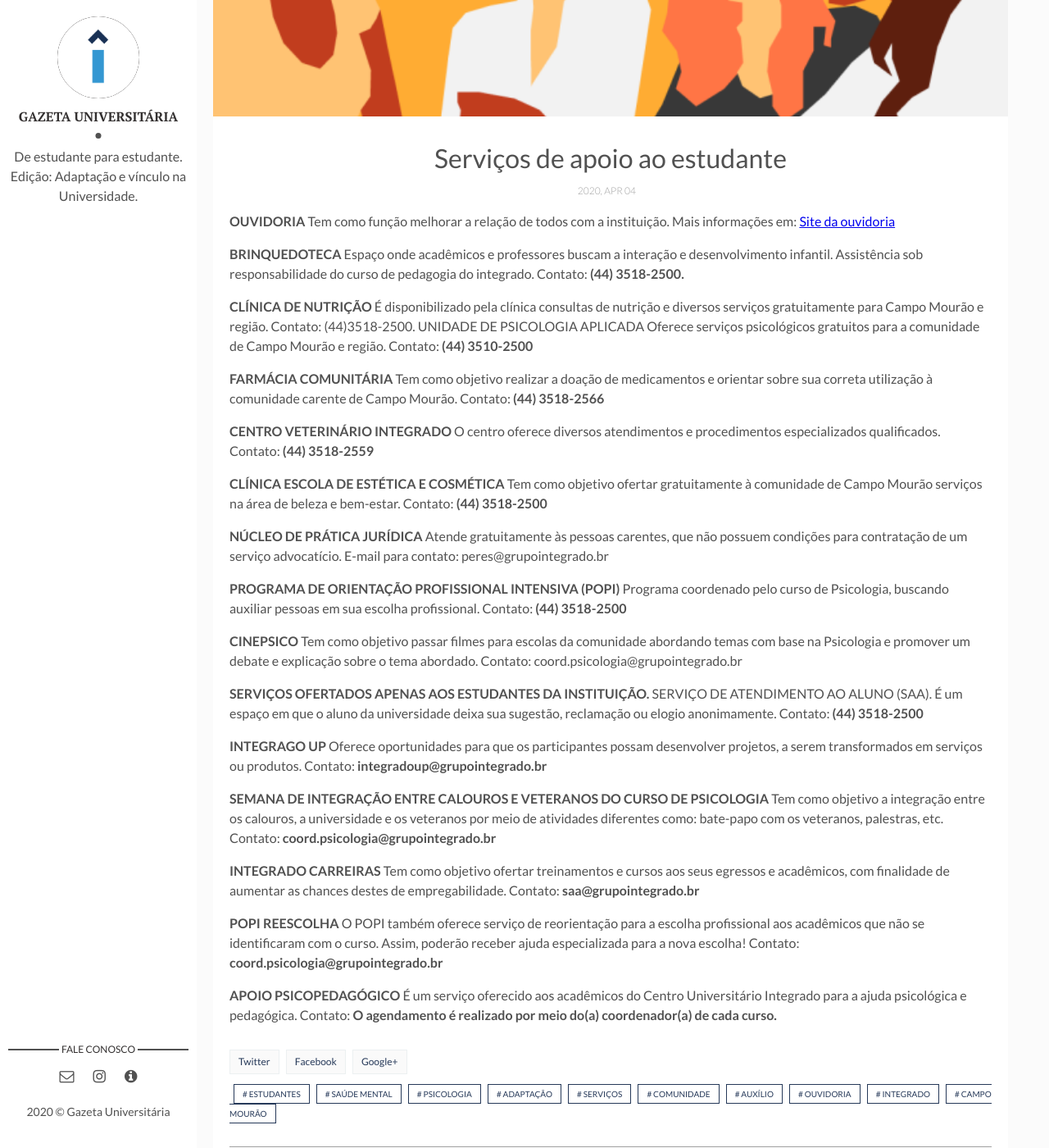
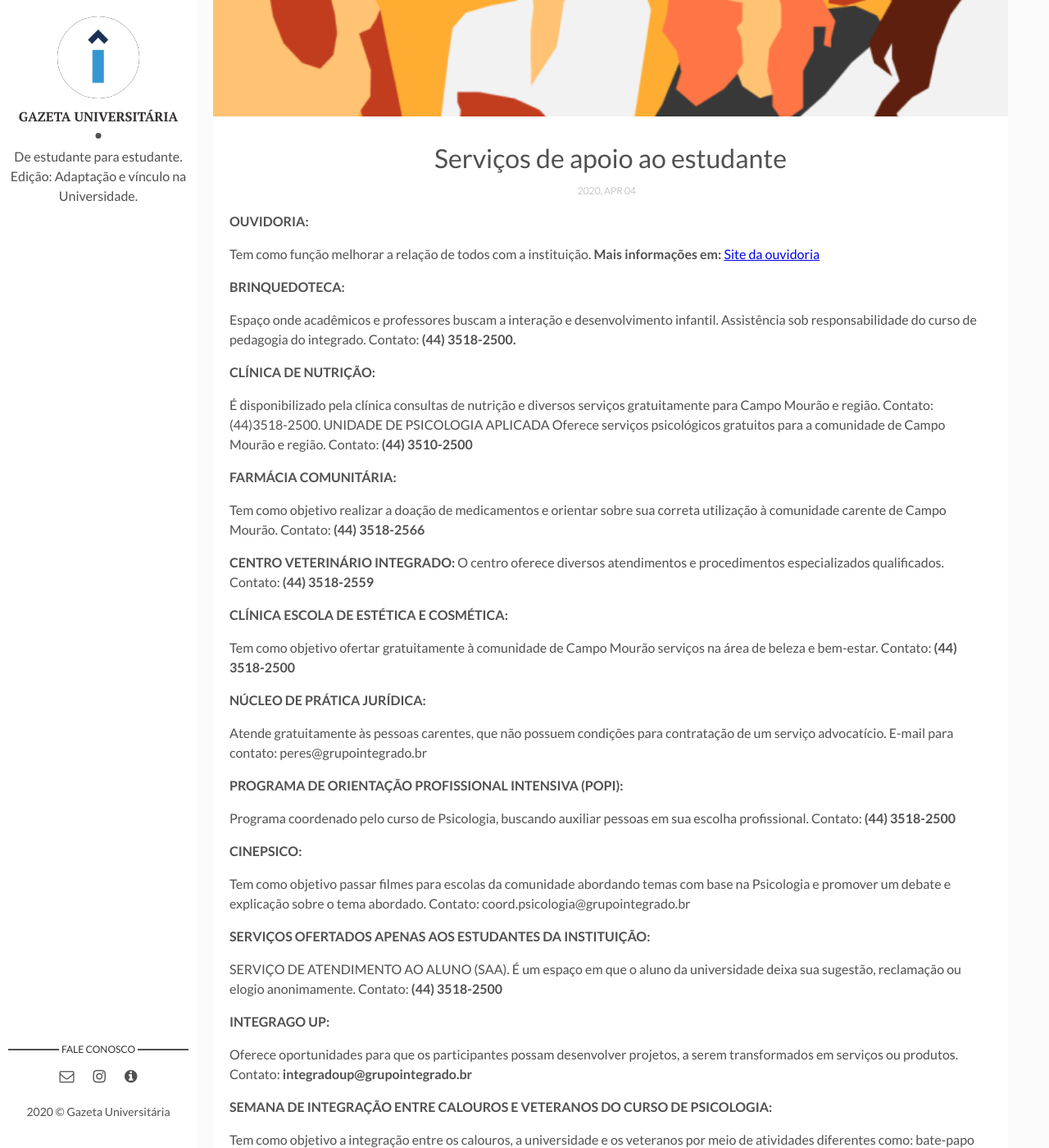
Before and after one commit to gazetauniversitaria/gazetauniversitaria.github.io, a Jekyll site: the page built from _posts/2020-04-04-apoio.markdown, in a window 1280 px wide and 1400 px high, scrolled down 378 px. Shown: the whole window at 82% size. Built offline with Jekyll 4.4.1, drawn with Linux system fonts in a browser that asks for light colours; comment, search, counter and statistics services are not loaded; some of the changed text lies outside the part shown.

Commit message:
Update 2020-04-04-apoio.markdown

```diff
--- a/_posts/2020-04-04-apoio.markdown
+++ b/_posts/2020-04-04-apoio.markdown
@@ -7,67 +7,82 @@ img:  Apoio/Apoio.png
 tags: [Estudantes, Saúde Mental, Psicologia,Adaptação, Serviços, Comunidade, Auxílio, Ouvidoria, Integrado, Campo Mourão]
 ---
 
-**OUVIDORIA**
+**OUVIDORIA:**
+
+
 Tem como função melhorar a relação de todos com a instituição.
-Mais informações em: [Site da ouvidoria](https://www.grupointegrado.com.br/o-integrado/ouvidoria)
+**Mais informações em:** [Site da ouvidoria](https://www.grupointegrado.com.br/o-integrado/ouvidoria)
 
-**BRINQUEDOTECA**
+**BRINQUEDOTECA:**
+
 Espaço onde acadêmicos e professores buscam a interação e desenvolvimento infantil. Assistência sob responsabilidade do curso de pedagogia do integrado.
 Contato: **(44) 3518-2500.**
 
-**CLÍNICA DE NUTRIÇÃO**
+**CLÍNICA DE NUTRIÇÃO:**
+
 É disponibilizado pela clínica consultas de nutrição e diversos serviços gratuitamente para Campo Mourão e região.
 Contato: (44)3518-2500.
 UNIDADE DE PSICOLOGIA APLICADA
 Oferece serviços psicológicos gratuitos para a comunidade de Campo Mourão e região.
 Contato: **(44) 3510-2500**
 
-**FARMÁCIA COMUNITÁRIA**
+**FARMÁCIA COMUNITÁRIA:**
+
 Tem como objetivo realizar a doação de medicamentos e orientar sobre sua correta utilização à comunidade carente de Campo Mourão.
 Contato: **(44) 3518-2566**
 
-**CENTRO VETERINÁRIO INTEGRADO**
+**CENTRO VETERINÁRIO INTEGRADO:**
 O centro oferece diversos atendimentos e procedimentos especializados qualificados.
 Contato: **(44) 3518-2559**
 
-**CLÍNICA ESCOLA DE ESTÉTICA E COSMÉTICA**
+**CLÍNICA ESCOLA DE ESTÉTICA E COSMÉTICA:**
+
 Tem como objetivo ofertar gratuitamente à comunidade de Campo Mourão serviços na área de beleza e bem-estar.
 Contato: **(44) 3518-2500**
 
-**NÚCLEO DE PRÁTICA JURÍDICA**
+**NÚCLEO DE PRÁTICA JURÍDICA:**
+
 Atende gratuitamente às pessoas carentes, que não possuem condições para contratação de um serviço advocatício.
 E-mail para contato: peres@grupointegrado.br
 
-**PROGRAMA DE ORIENTAÇÃO PROFISSIONAL INTENSIVA (POPI)**
+**PROGRAMA DE ORIENTAÇÃO PROFISSIONAL INTENSIVA (POPI):**
+
 Programa coordenado pelo curso de Psicologia, buscando auxiliar pessoas em sua escolha profissional.
 Contato: **(44) 3518-2500**
 
-**CINEPSICO**
+**CINEPSICO:**
+
 Tem como objetivo passar filmes para escolas da comunidade abordando temas com base na Psicologia e promover um debate e explicação sobre o tema abordado.
 Contato: coord.psicologia@grupointegrado.br
 
-**SERVIÇOS OFERTADOS APENAS AOS ESTUDANTES DA INSTITUIÇÃO.**
+**SERVIÇOS OFERTADOS APENAS AOS ESTUDANTES DA INSTITUIÇÃO:**
+
 SERVIÇO DE ATENDIMENTO AO ALUNO (SAA).
 É um espaço em que o aluno da universidade deixa sua sugestão, reclamação ou elogio anonimamente.
 Contato: **(44) 3518-2500**
 
-**INTEGRAGO UP**
+**INTEGRAGO UP:**
+
 Oferece oportunidades para que os participantes possam desenvolver projetos, a serem transformados em serviços ou produtos.
 Contato: **integradoup@grupointegrado.br**
 
-**SEMANA DE INTEGRAÇÃO ENTRE CALOUROS E VETERANOS DO CURSO DE PSICOLOGIA**
+**SEMANA DE INTEGRAÇÃO ENTRE CALOUROS E VETERANOS DO CURSO DE PSICOLOGIA:**
+
 Tem como objetivo a integração entre os calouros, a universidade e os veteranos por meio de atividades diferentes como: bate-papo com os veteranos, palestras, etc.
 Contato: **coord.psicologia@grupointegrado.br**
 
-**INTEGRADO CARREIRAS**
+**INTEGRADO CARREIRAS:**
+
 Tem como objetivo ofertar treinamentos e cursos aos seus egressos e acadêmicos, com finalidade de aumentar as chances destes de empregabilidade.
 Contato: **saa@grupointegrado.br**
 
-**POPI REESCOLHA**
+**POPI REESCOLHA:**
+
 O POPI também oferece serviço de reorientação para a escolha profissional aos acadêmicos que não se
 identificaram com o curso. Assim, poderão receber ajuda especializada para a nova escolha!
 Contato: **coord.psicologia@grupointegrado.br**
 
-**APOIO PSICOPEDAGÓGICO**
+**APOIO PSICOPEDAGÓGICO:**
+
 É um serviço oferecido aos acadêmicos do Centro Universitário Integrado para a ajuda psicológica e pedagógica.
 Contato: **O agendamento é realizado por meio do(a) coordenador(a) de cada curso.**
```
